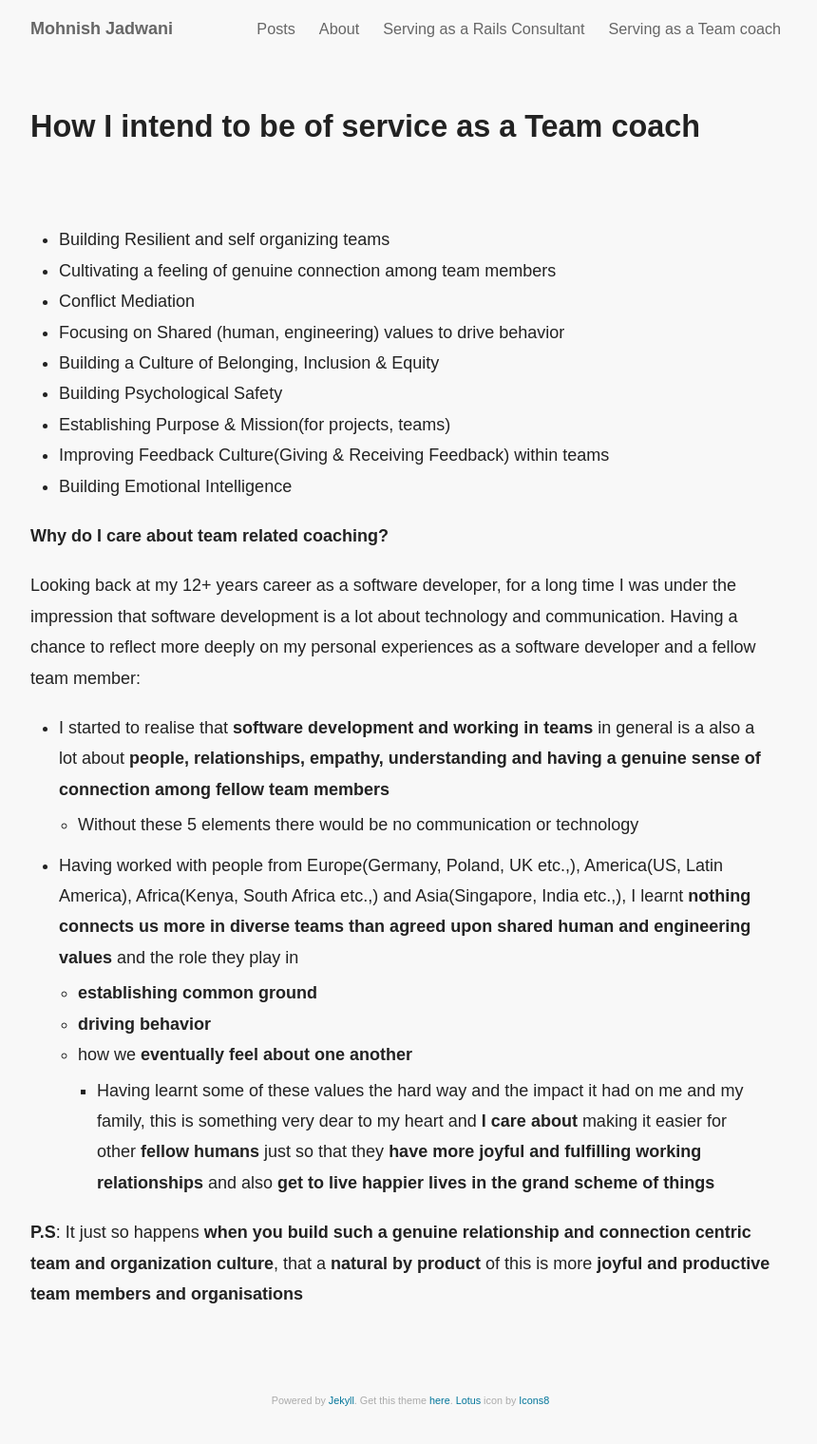
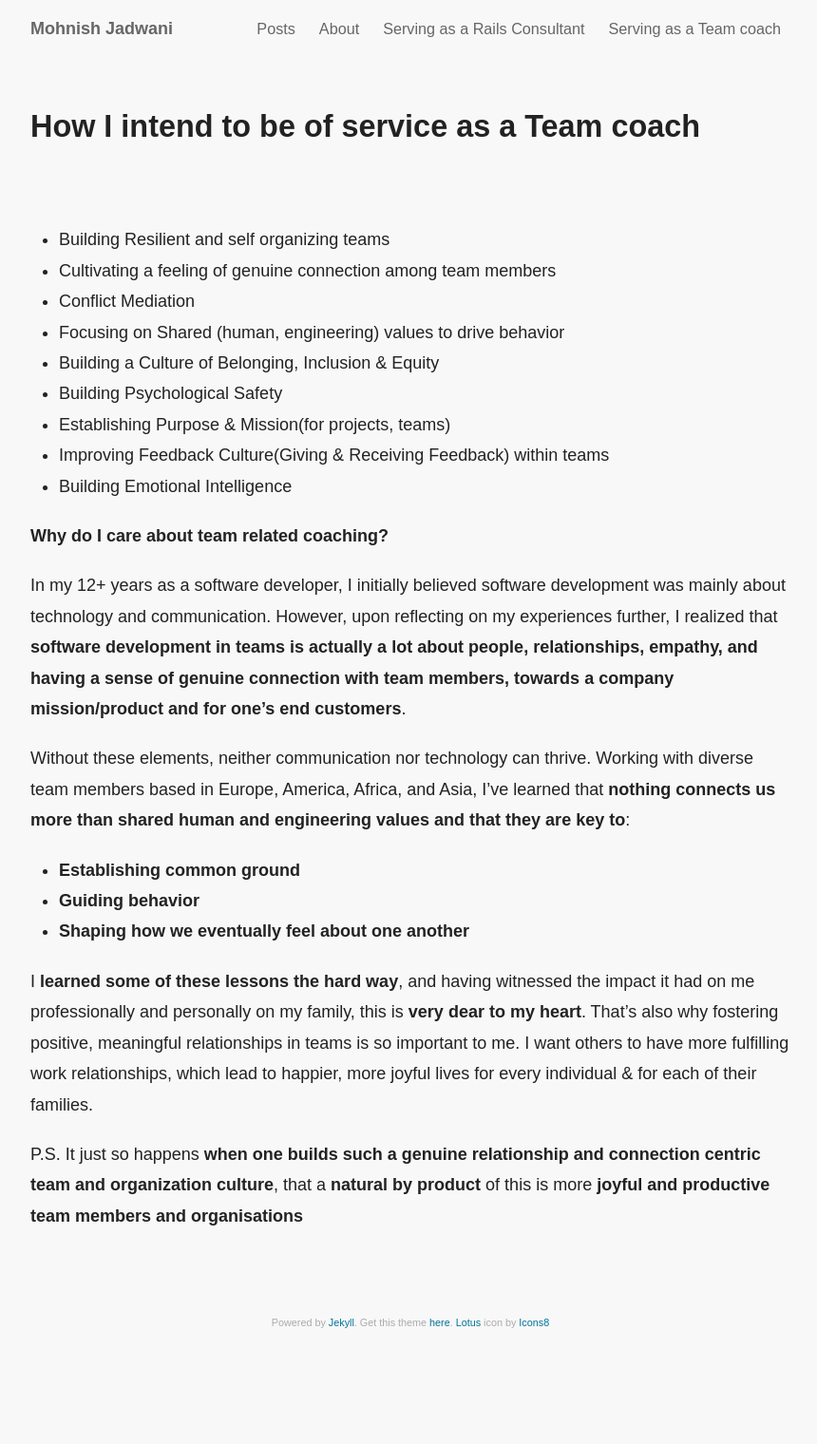
Before and after one commit to boddhisattva/website, a Jekyll site: the page built from being_of_service_as_a_team_coach/index.md, in a window 1280 px wide. Shown: the whole page at 95% size, without its empty margins (208-1068 px from the left). Built offline with Jekyll 4.4.1, drawn with Linux system fonts in a browser that asks for light colours; after the commit the page ends 1438 px from its top, so only the background shows below that.

Commit message:
Making the why more precise

```diff
--- a/being_of_service_as_a_team_coach/index.md
+++ b/being_of_service_as_a_team_coach/index.md
@@ -17,14 +17,14 @@ date:  2024-09-23 09:24:35
 
 **Why do I care about team related coaching?**
 
-Looking back at my 12+ years career as a software developer, for a long time I was under the impression that software development is a lot about technology and communication. Having a chance to reflect more deeply on my personal experiences as a software developer and a fellow team member:
+In my 12+ years as a software developer, I initially believed software development was mainly about technology and communication. However, upon reflecting on my experiences further, I realized that **software development in teams is actually a lot about people, relationships, empathy, and having a sense of genuine connection with team members, towards a company mission/product and for one's end customers**.
 
-  - I started to realise that **software development and working in teams** in general is a also a lot about **people, relationships, empathy, understanding and having a genuine sense of connection among fellow team members**
-    - Without these 5 elements there would be no communication or technology
-  - Having worked with people from Europe(Germany, Poland, UK etc.,), America(US, Latin America), Africa(Kenya, South Africa etc.,) and Asia(Singapore, India etc.,), I learnt **nothing connects us more in diverse teams than agreed upon shared human and engineering values** and the role they play in
-    - **establishing common ground**
-    - **driving behavior**
-    - how we **eventually feel about one another**
-      - Having learnt some of these values the hard way and the impact it had on me and my family, this is something very dear to my heart and **I care about** making it easier for other **fellow humans** just so that they **have more joyful and fulfilling working relationships** and also **get to live happier lives in the grand scheme of things**
+Without these elements, neither communication nor technology can thrive. Working with diverse team members based in Europe, America, Africa, and Asia, I’ve learned that **nothing connects us more than shared human and engineering values and that they are key to**:
 
-**P.S**: It just so happens **when you build such a genuine relationship and connection centric  team and organization culture**, that a **natural by product** of this is more **joyful and productive team members and organisations**
+- **Establishing common ground**
+- **Guiding behavior**
+- **Shaping how we eventually feel about one another**
+
+I **learned some of these lessons the hard way**, and having witnessed the impact it had on me professionally and personally on my family, this is **very dear to my heart**. That's also why fostering positive, meaningful relationships in teams is so important to me. I want others to have more fulfilling work relationships, which lead to happier, more joyful lives for every individual & for each of their families.
+
+P.S. It just so happens **when one builds such a genuine relationship and connection centric  team and organization culture**, that a **natural by product** of this is more **joyful and productive team members and organisations**
```
